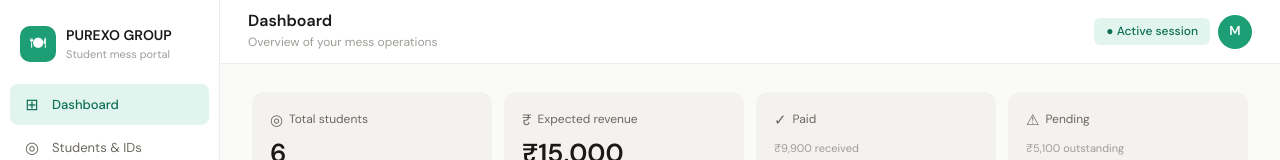
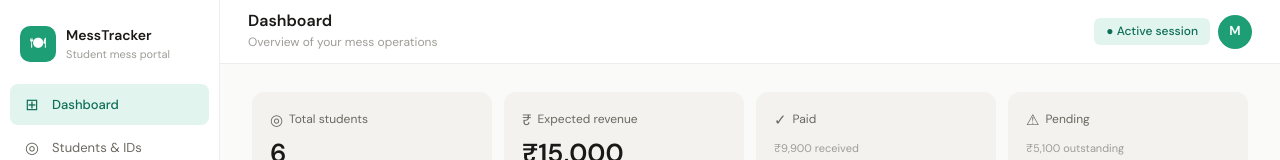
Before and after one commit to Dinesh9418/PurexoGroup, a React (Create React App) app: page / in a window 1280 px wide. Shown: the top 160 px of the page. Built offline with nearby package versions, Linux system fonts and the light colour scheme.

Commit message:
Change company name to purexo group

```diff
--- a/src/components/layout/Sidebar.js
+++ b/src/components/layout/Sidebar.js
@@ -46,7 +46,7 @@ export default function Sidebar() {
           </div>
           <div>
             <div style={{ fontSize: 14, fontWeight: 600, color: "#1A1917" }}>
-              PUREXO GROUP
+              MessTracker
             </div>
             <div style={{ fontSize: 11, color: "#9E9C97" }}>
               Student mess portal
```
